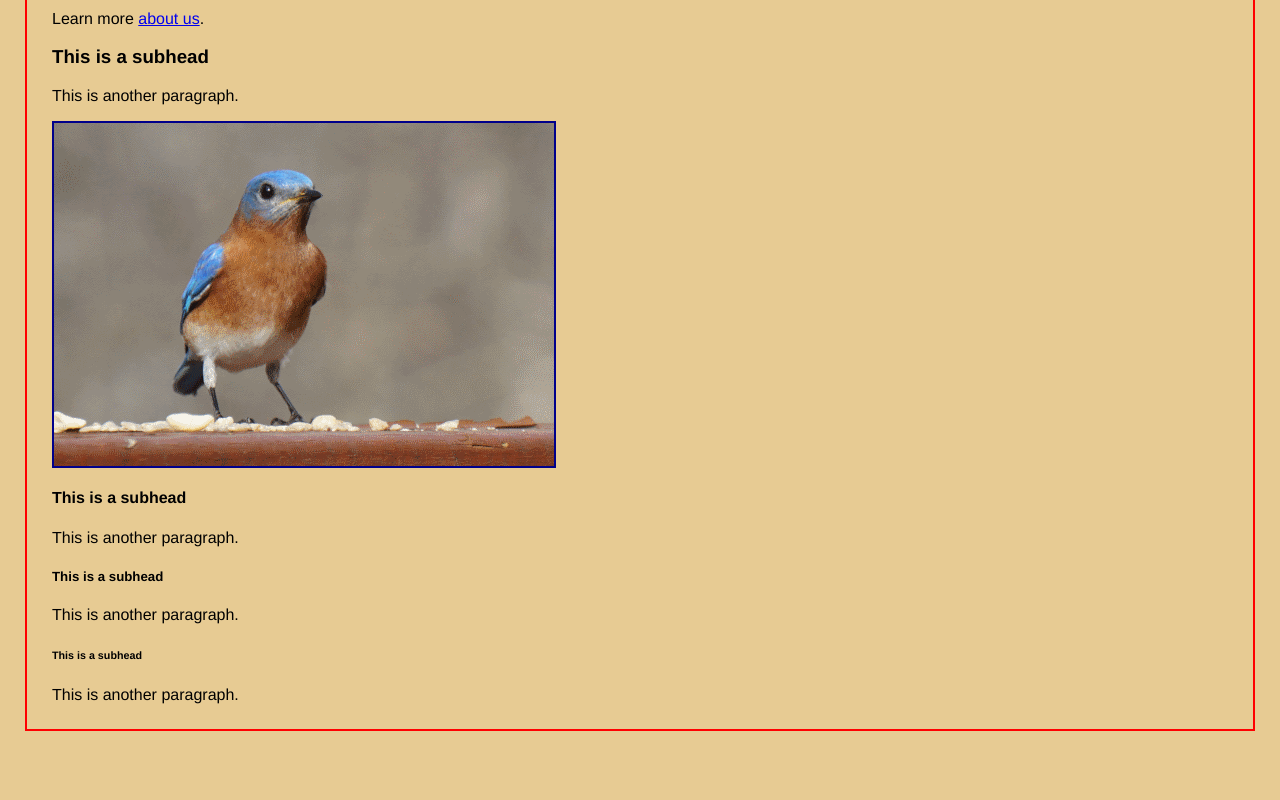
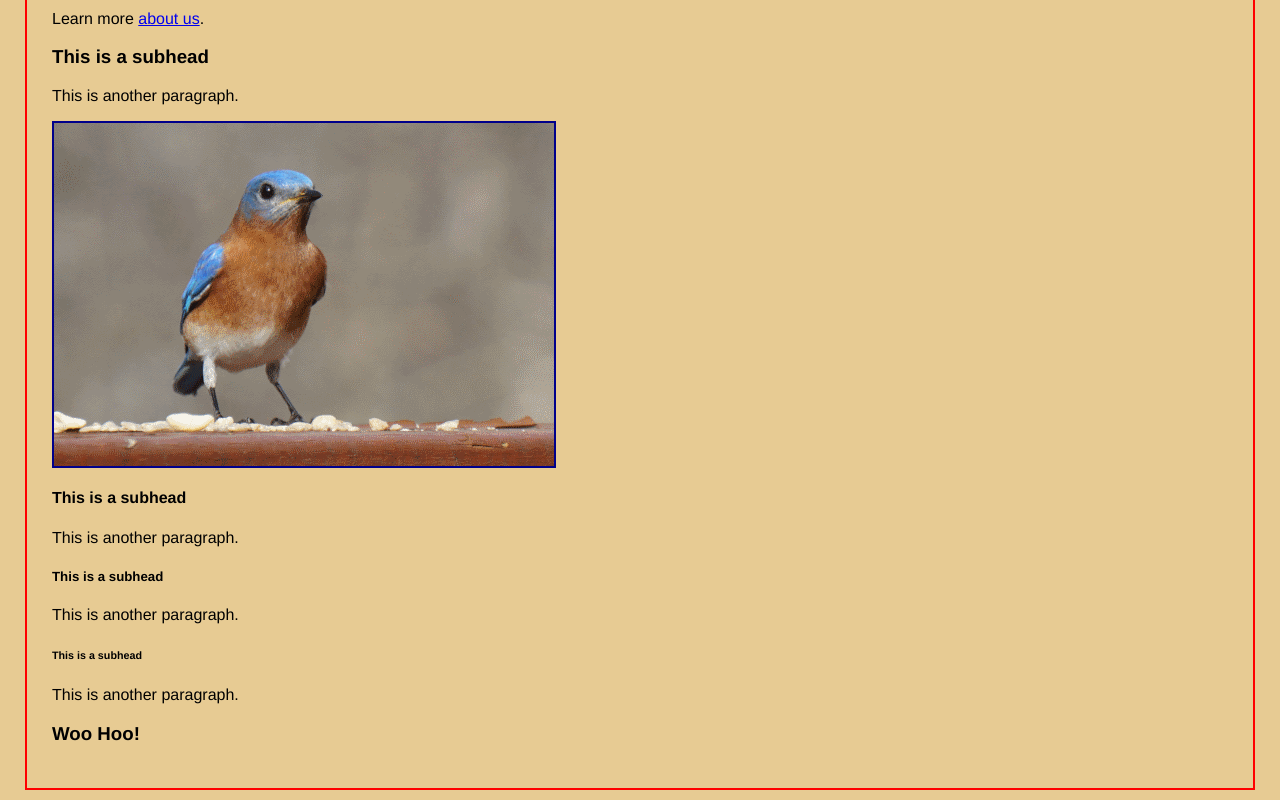
Before and after one commit to jeffa00/simpledemowebsite, a plain HTML site: page index.html in a window 1280 px wide. Shown: the part 340-1140 px from the top of the page. Before the commit the page ends 1081 px from the top, so only its background shows below. Drawn offline with Linux system fonts and the light colour scheme.

Commit message:
Added a woo hoo

```diff
--- a/index.html
+++ b/index.html
@@ -28,5 +28,6 @@
     <p>This is another paragraph.</p>
     <h6>This is a subhead</h2>
     <p>This is another paragraph.</p>
+    <h3>Woo Hoo!</h3>
 </body>
 </html>
```
